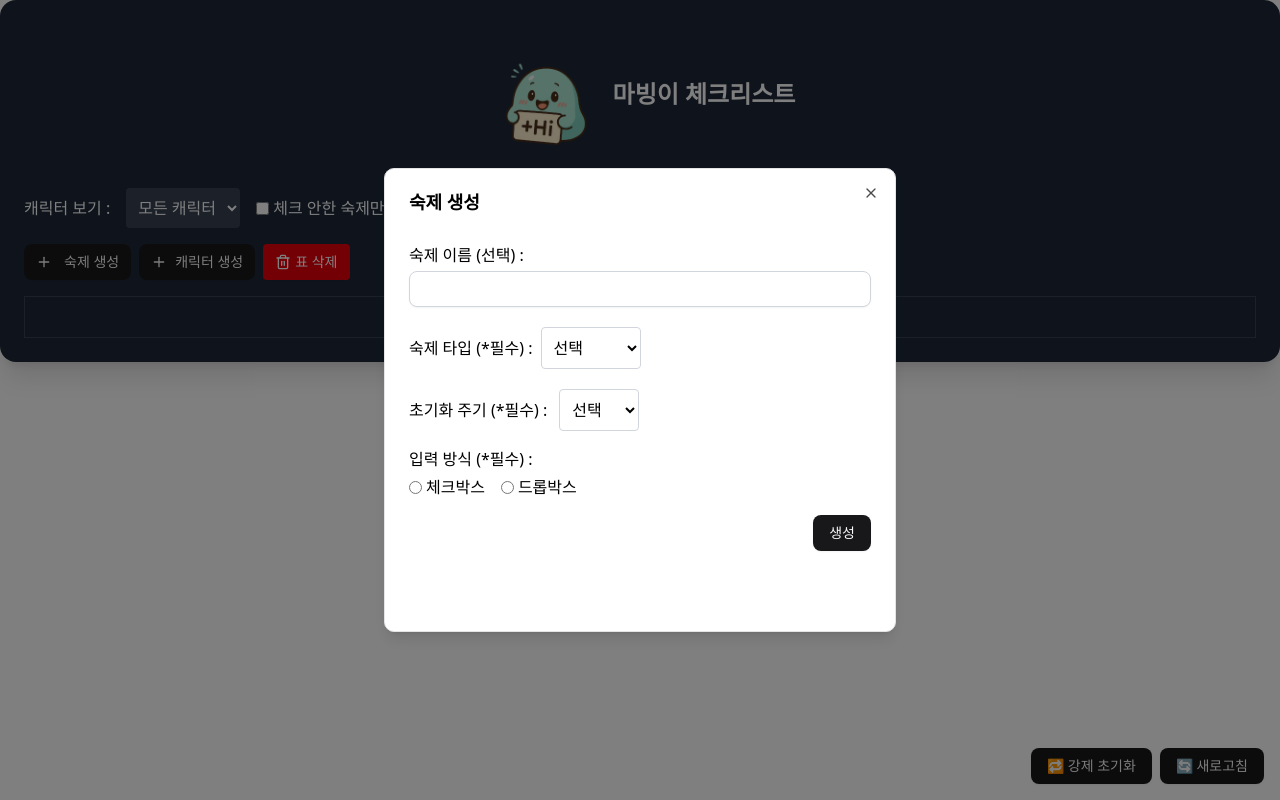
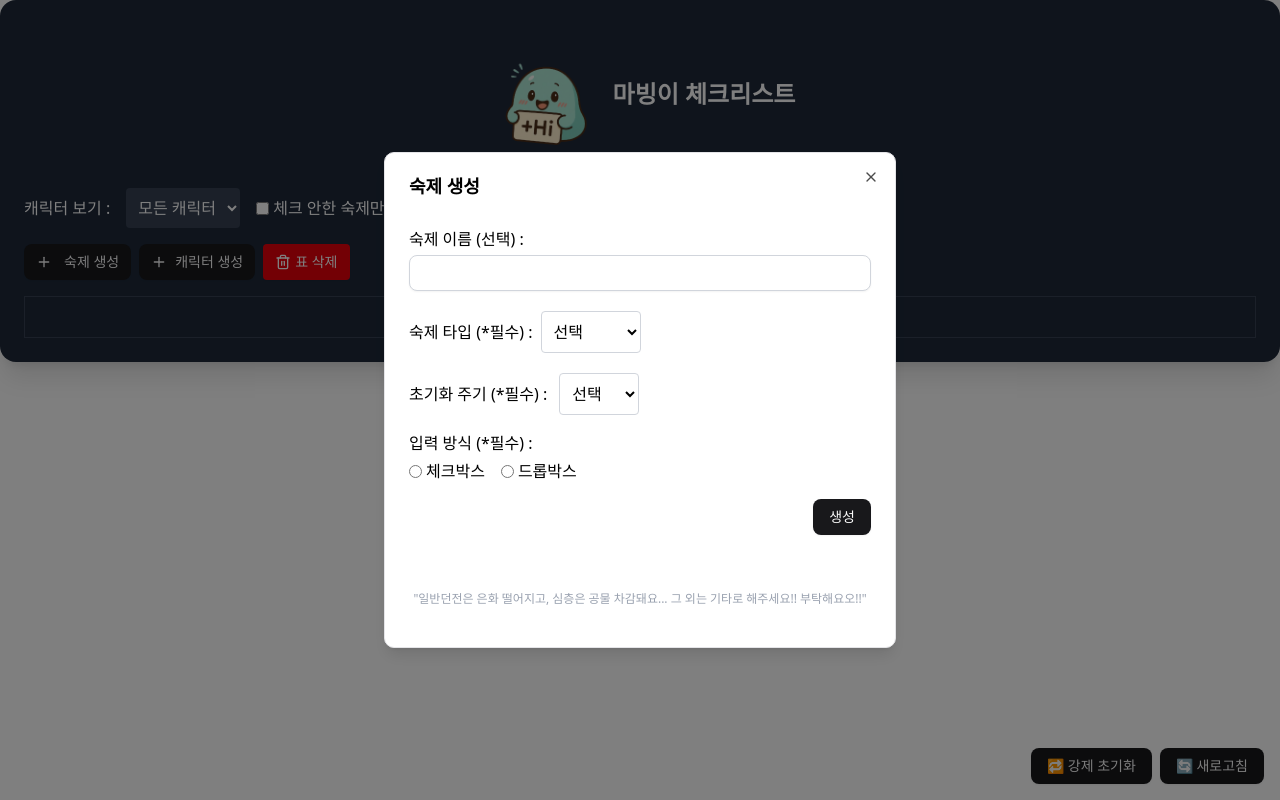
Before and after one commit to harleysol/mabing-checklist-fresh, a Next.js app: page / in a window 1280 px wide. Both pictures are taken after a click on the button "숙제 생성". Built offline with nearby package versions, Linux system fonts and the light colour scheme.

Commit message:
🧼 진짜 강제 재배포 커밋

```diff
--- a/components/TaskChecklist.jsx
+++ b/components/TaskChecklist.jsx
@@ -603,6 +603,10 @@ export default function TaskChecklist() {
                 className="h-6" // 높이 조절 가능 (6 = 약 24px)
                 tabIndex={-1}
               />
+              {/* 안내 문구 */}
+              <p className="text-xs text-gray-400 mt-2 text-center">
+                "일반던전은 은화 떨어지고, 심층은 공물 차감돼요... 그 외는 기타로 해주세요!! 부탁해요오!!"
+              </p>
             </form>
           </DialogContent>
         </Dialog>
```
Also changed, not shown: redeploy.txt (added).
